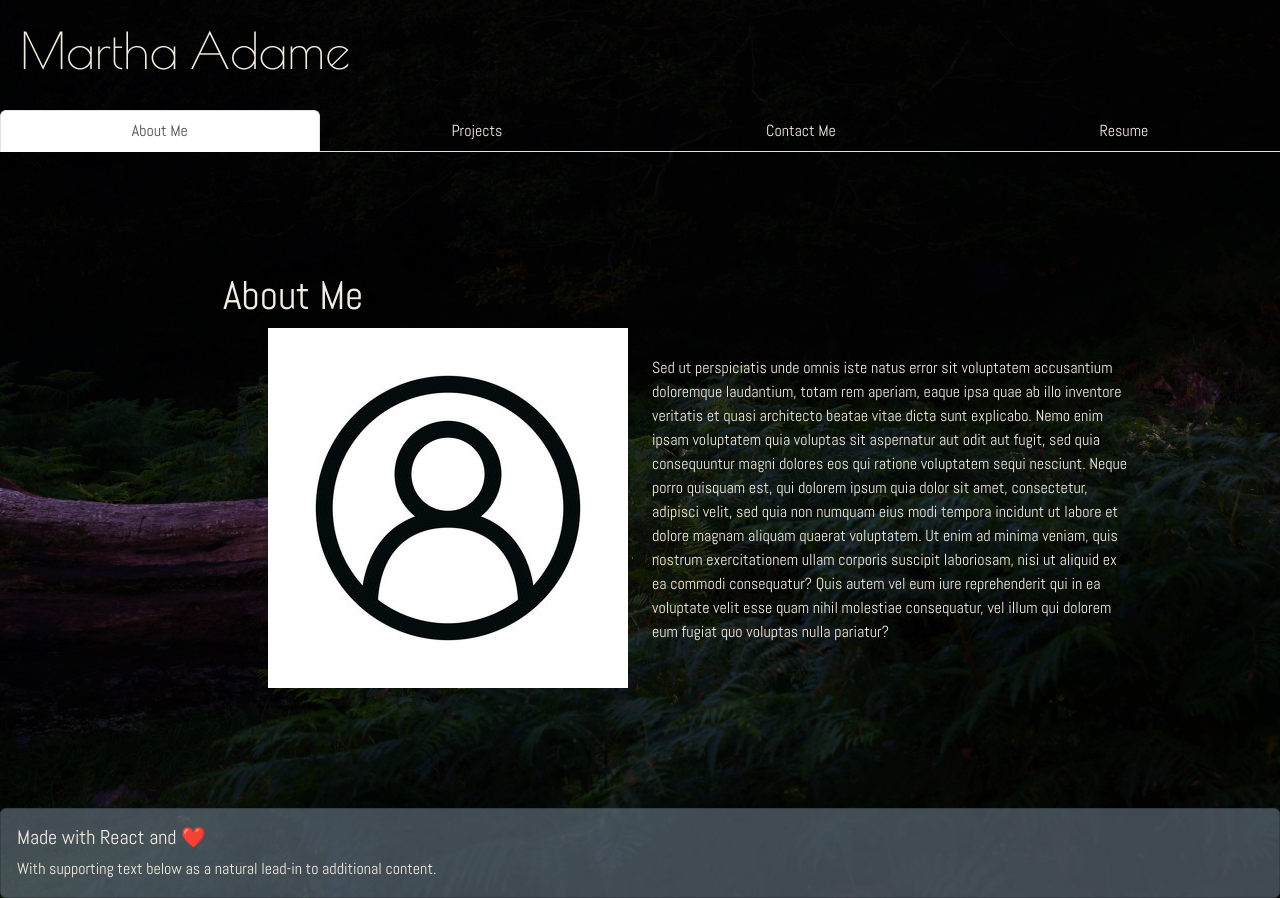
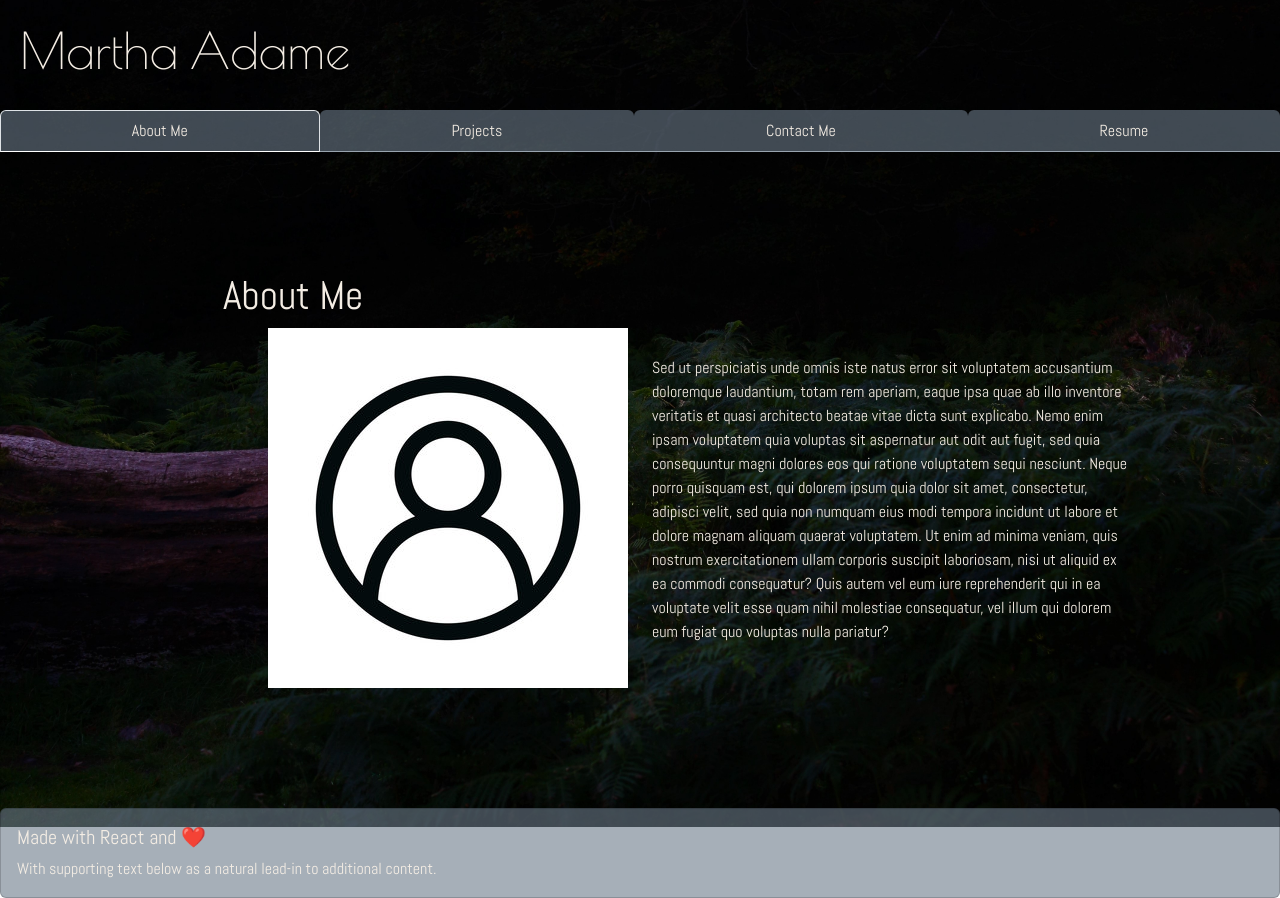
Before and after one commit to mladame/my-portfolio, a React (Create React App) app in the folder my-portfolio/: page / in a window 1280 px wide. Built offline with nearby package versions, Linux system fonts and the light colour scheme.

Commit message:
footer css and background img css debug in progress

```diff
--- a/my-portfolio/src/index.css
+++ b/my-portfolio/src/index.css
@@ -4,13 +4,20 @@
     --titleFont: 'Poiret One', cursive;
     --textFont: 'Abel', sans-serif;
     --alabaster: #f4ede4;
-    --lynch: rgba(108, 122, 137,.6);;
+    --lynch: rgba(108, 122, 137,.6);
+    --greenHaze: rgba(1, 152, 117,);
+}
+
+html, body{
+    height: 100%;
+    margin: 0;
 }
 
 body {
     background-image: url(./assets/images/bence-csernak-hoi9epXt_Nw-unsplash.jpg);
     background-position: center;
     background-size: cover;
+    background-repeat: no-repeat;
     font-family: var(--textFont);
     color: var(--alabaster);
 }
@@ -28,7 +35,12 @@ body {
 }
 
 .nav-link {
+    background-color: var(--lynch) !important;
     color: #f4ede4;
+}
+
+.active{
+    color: var(--greenHaze) !important;
 }
 
 /* ----------------ABOUT ME---------------- */
@@ -88,7 +100,7 @@ body {
     padding: 10px;
     border-radius: 5px;
     border: 2px gray solid;
-    background-color: var(--lynch);
+    background-color: rgba(108, 122, 137,.5);
     color: var(--alabaster);
 }
 
@@ -192,6 +204,9 @@ body {
 /* -------------------FOOTER---------------- */
 .footer-container{
     background-color: var(--lynch);
+    position: relative;
+    bottom:0 !important;
+    width: 100%;
 }
 
 /* ---------------MEDIA QUERIES------------- */
```
